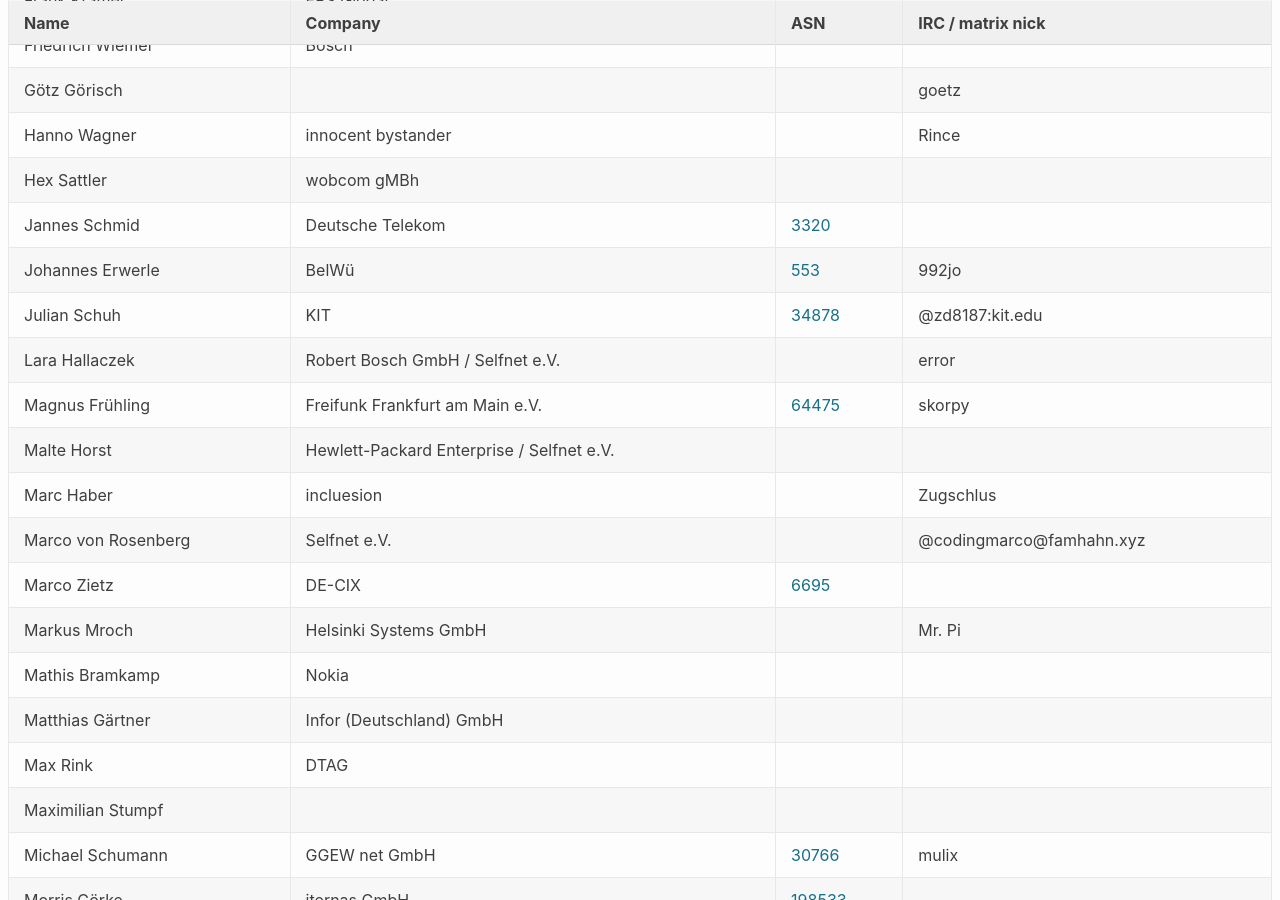
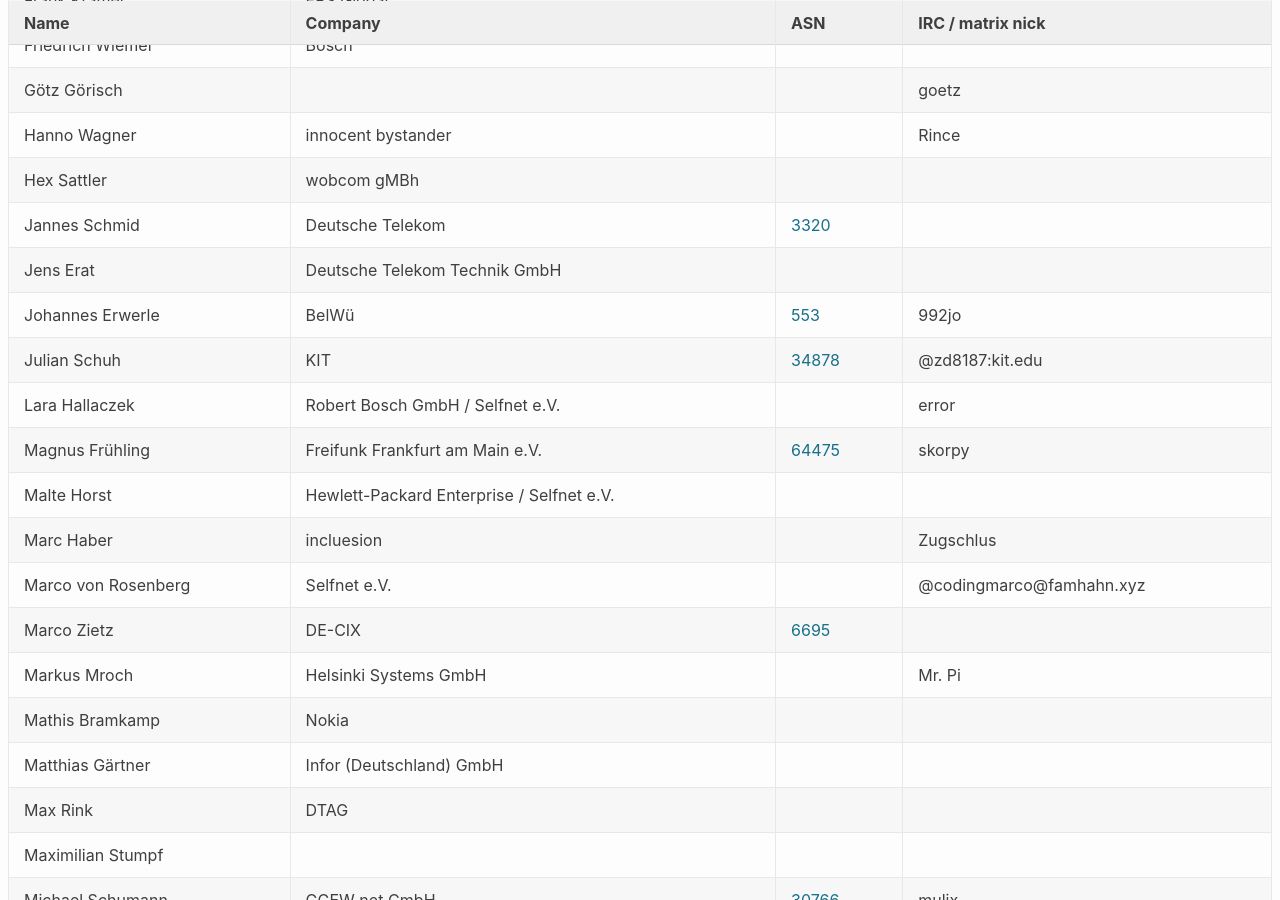
Before and after one commit to denog/pretix-attendeelist, a Jekyll site: the page built from denogmeetup25-06/index.markdown, in a window 1280 px wide and 900 px high, scrolled down 661 px. Built offline with Jekyll 4.4.1, drawn with Linux system fonts in a browser that asks for light colours.

Commit message:
Latest data: Fri Jun 20 07:31:10 UTC 2025

```diff
--- a/_data/attendees_denogmeetup25-06.json
+++ b/_data/attendees_denogmeetup25-06.json
@@ -112,6 +112,12 @@
     "company": "Deutsche Telekom",
     "irc": null,
     "asn": "3320"
+  },
+  {
+    "name": "Jens Erat",
+    "company": "Deutsche Telekom Technik GmbH",
+    "irc": null,
+    "asn": null
   },
   {
     "name": "Johannes Erwerle",
```
